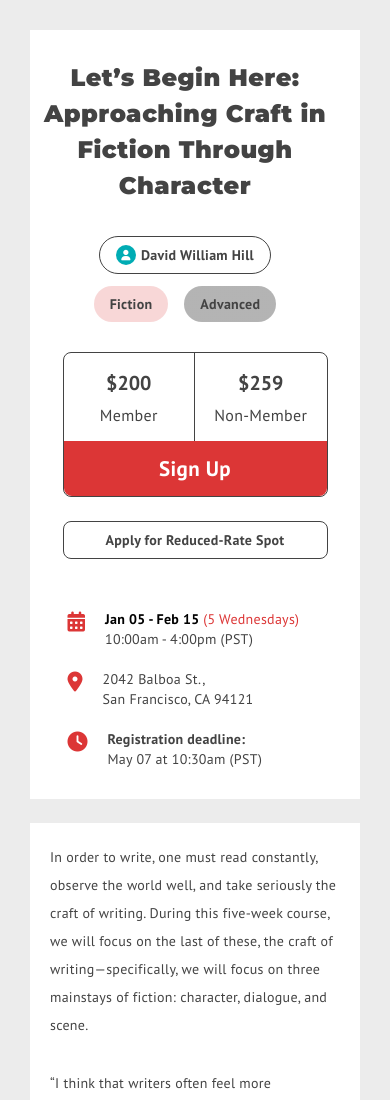
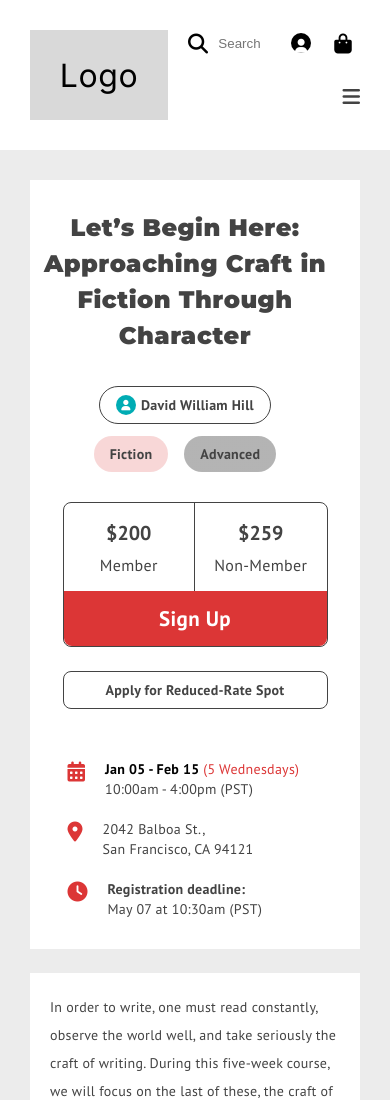
Before and after one commit to jishan-ansari2000/html_css_js_assignment, a plain HTML site: page index.html in a window 390 px wide. Shown: the top 1100 px of the page. Drawn offline with Linux system fonts and the light colour scheme; a script that the page names is missing.

Commit message:
navbar done

```diff
--- a/index.html
+++ b/index.html
@@ -9,13 +9,48 @@
 
     <link rel="preconnect" href="https://fonts.googleapis.com">
     <link rel="preconnect" href="https://fonts.gstatic.com" crossorigin>
-    <link href="https://fonts.googleapis.com/css2?family=Montserrat:wght@900&family=PT+Sans:wght@400;700&display=swap"
-        rel="stylesheet">
+    <link href="https://fonts.googleapis.com/css2?family=Inter&family=Montserrat:wght@900&family=PT+Sans:wght@400;700&display=swap" rel="stylesheet">
 
     <title>Document</title>
 </head>
 
 <body>
+
+    <div class="navbar">
+        <div class="logo">
+            <p>Logo</p>
+        </div>
+        <div class="navbarRight" >
+            <div class="navbarRightTop">
+                <p >
+                    <i class="fa-solid fa-magnifying-glass fa-lg " style="margin: 0 8px;"></i>
+                    <input type="text" placeholder="Search" class="navbarSearchInput" />
+                </p>
+                <p>
+                    <span class="iconBox" style="background-color: #000; margin: 0 8px;" >
+                        <i class="fa-solid fa-user fa-sm" style="color: #fff;"></i>
+                    </span>
+                    <span>Sign in</span>
+                </p>
+                <p>
+                    <i class="fa-solid fa-bag-shopping fa-lg"  style="margin: 0 8px;"></i>
+                    <span>(0)</span>
+                </p>
+            </div>
+            <div class="navbarRightBottom" id="mynav">
+                <a href="javascript:void(0);" class="icon" onclick="myFunction()">
+                    <i class="fa fa-bars fa-lg"></i>
+                </a>
+                <a href="#" class="subtext navLink">Classes</a>
+                <a href="#" class="subtext navLink">Programs & Events</a>
+                <a href="#" class="subtext navLink">Blogs</a>
+                <a href="#" class="subtext navLink">About</a>
+                <a href="#" class="subtext navLink">Get Involved</a>
+                <button class="btn subtext navLink" style="background-color: #DC3636; color: #fff;">Find a Class</button>
+            </div>
+        </div>
+    </div>
+
     <!-- *************************home ************************* -->
     <!-- *************************home ************************* -->
     <!-- *************************home ************************* -->
--- /dev/null
+++ b/index.js
@@ -0,0 +1,9 @@
+function myFunction() {
+  var x = document.getElementById("mynav");
+  console.log(x);
+  if (x.className === "navbarRightBottom") {
+    x.className += " responsive";
+  } else {
+    x.className = "navbarRightBottom";
+  }
+}
--- a/style.css
+++ b/style.css
@@ -1,4 +1,5 @@
-/* font-family: 'Montserrat', sans-serif;
+/* font-family: 'Inter', sans-serif;
+font-family: 'Montserrat', sans-serif;
 font-family: 'PT Sans', sans-serif; */
 
 * {
@@ -55,6 +56,93 @@ body {
 
 .icon {
   padding-top: 12px;
+}
+
+/* ******************************************************************************* */
+
+.navbar {
+  padding: 30px 120px;
+  display: flex;
+  justify-content: space-between;
+}
+
+.logo {
+  background-color: #d9d9d9;
+  display: flex;
+  width: 190px;
+  height: 90px;
+  align-items: center;
+  justify-content: center;
+}
+
+.logo p {
+  font-family: "Inter", sans-serif;
+  font-style: normal;
+  font-weight: 400;
+  font-size: 32px;
+  line-height: 39px;
+  text-align: center;
+  letter-spacing: 0.02em;
+  color: #000000;
+  margin: 0;
+}
+
+.navbarRight {
+  display: flex;
+  flex-direction: column;
+  width: 80%;
+  max-width: 800px;
+}
+
+.navbarRightTop {
+  display: flex;
+  justify-content: space-between;
+  align-items: center;
+  padding: 3px 0;
+
+  width: 270px;
+  min-width: 180px;
+  margin-left: auto;
+}
+
+.navbarRightTop > * {
+  margin: 0;
+  color: #000000;
+  font-family: "PT Sans";
+  font-style: normal;
+  font-weight: 400;
+  font-size: 16px;
+  line-height: 26px;
+
+  letter-spacing: 0.02em;
+
+  display: flex;
+  align-items: center;
+}
+
+.navbarSearchInput {
+  outline: none;
+  border: 0;
+  width: 60px;
+}
+
+.navbarRightBottom {
+  margin-top: auto;
+  width: 100%;
+  display: flex;
+  justify-content: space-between;
+  align-items: center;
+}
+
+.navbarRightBottom a {
+  text-decoration: none;
+  font-weight: 700;
+}
+
+.navbarRightBottom .icon {
+  display: none;
+  padding: 14px 0;
+  color: #434343;
 }
 
 /* **************************************************************** */
@@ -386,6 +474,35 @@ body {
 }
 
 @media only screen and (max-width: 1200px) {
+  .navbar {
+    padding: 30px 110px;
+  }
+
+  /* ****************************************** */
+
+  .navbarRightBottom .navLink {
+    display: none;
+  }
+
+  .navbarRightBottom a.icon {
+    display: block;
+    margin-left: auto;
+    margin-top: 18px;
+  }
+
+  .navbarRightBottom.responsive {
+    flex-direction: column;
+    justify-content: end;
+    align-items: end;
+  }
+
+  .navbarRightBottom.responsive .navLink {
+    display: block;
+    margin-bottom: 10px;
+  }
+
+  /* *************************************** */
+
   .sidePadding {
     padding-left: 130px;
     padding-right: 130px;
@@ -415,6 +532,10 @@ body {
 }
 
 @media only screen and (max-width: 992px) {
+  .navbar {
+    padding: 30px 80px;
+  }
+
   .sidePadding {
     padding-left: 100px;
     padding-right: 100px;
@@ -469,6 +590,10 @@ body {
 }
 
 @media only screen and (max-width: 768px) {
+  .navbar {
+    padding: 30px 60px;
+  }
+
   .sidePadding {
     padding-left: 80px;
     padding-right: 80px;
@@ -516,6 +641,10 @@ body {
 }
 
 @media only screen and (max-width: 600px) {
+  .navbar {
+    padding: 30px 30px;
+  }
+
   .sidePadding {
     padding-left: 50px;
     padding-right: 50px;
@@ -555,6 +684,18 @@ body {
     max-width: 380px;
     width: 100%;
   }
+
+  .navbarRightTop {
+    width: 160px;
+  }
+
+  .navbarRightTop p:nth-child(2) > *:nth-child(2) {
+    display: none;
+  }
+
+  .navbarRightTop p:nth-child(3) > *:nth-child(2) {
+    display: none;
+  }
 }
 
 @media only screen and (max-width: 420px) {
```
